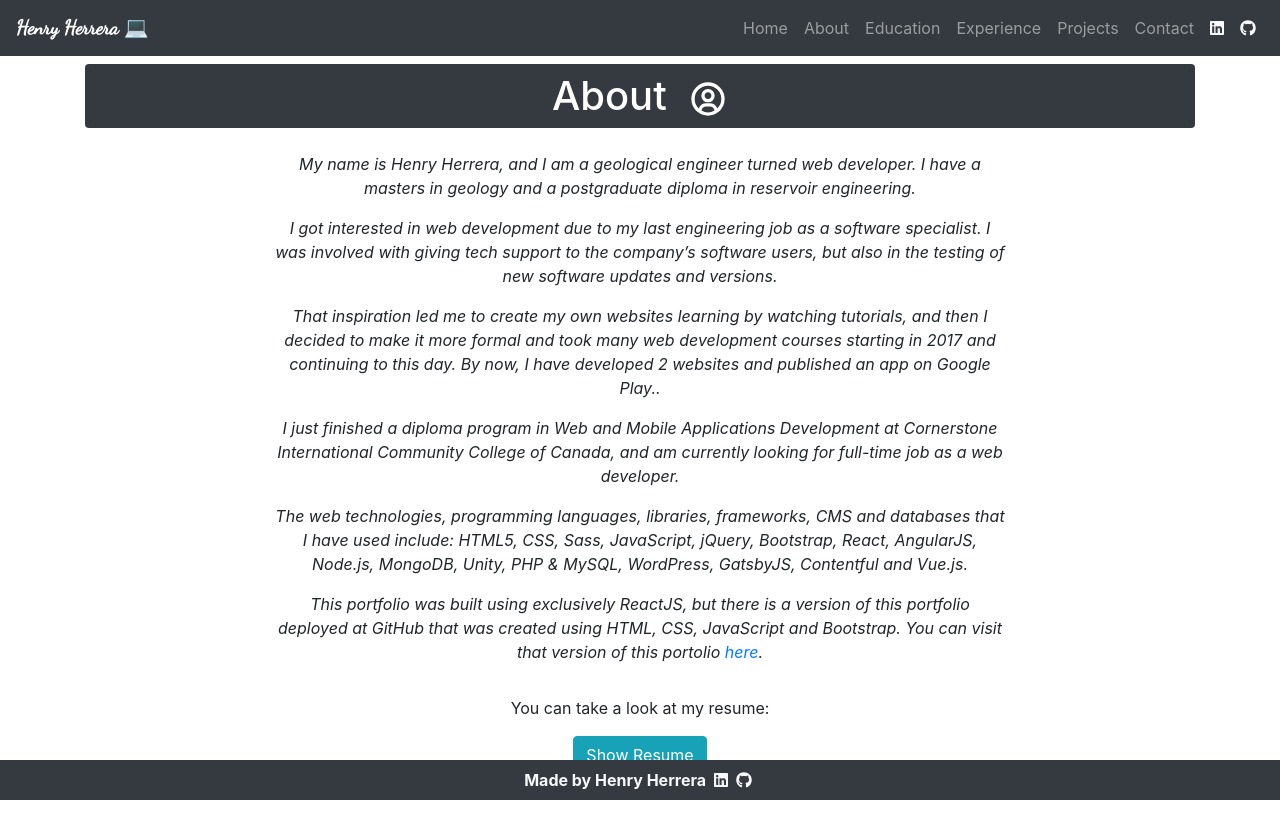
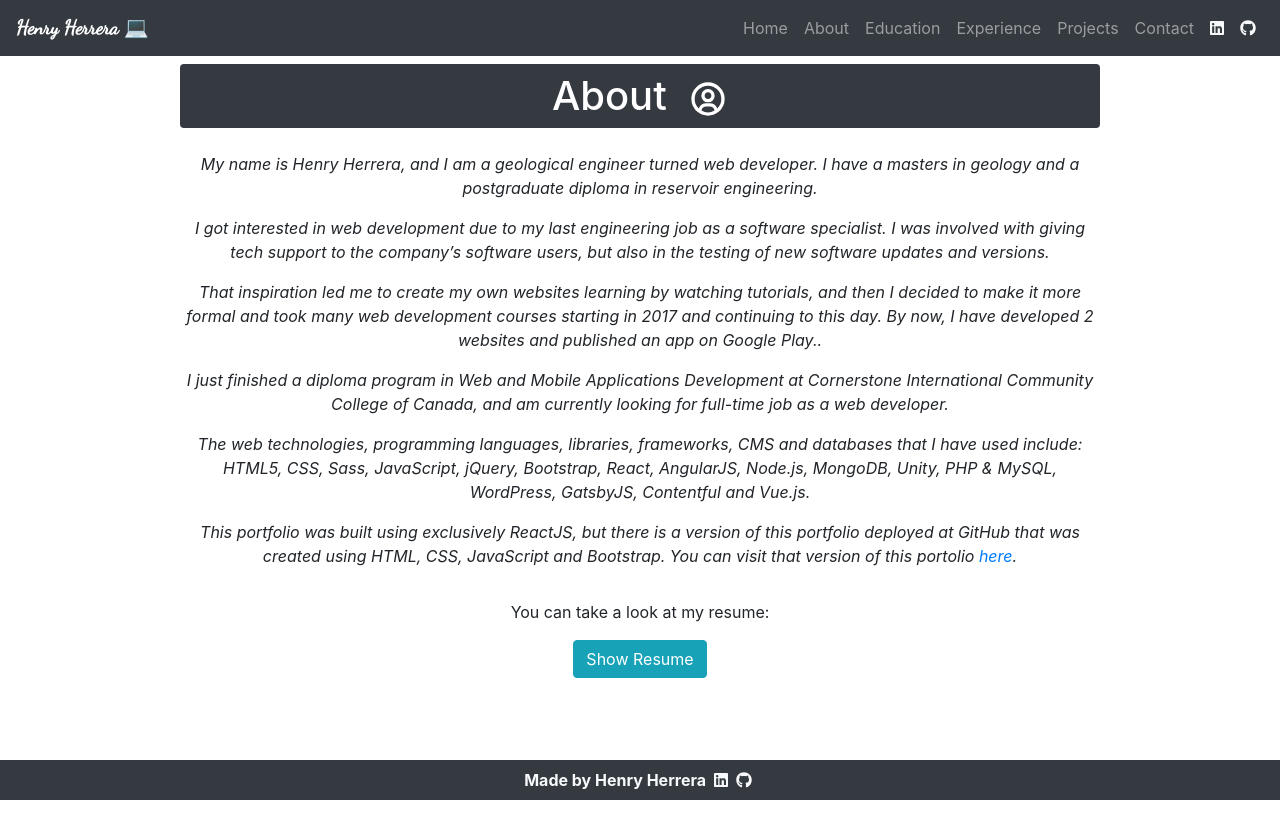
Before and after one commit to hjhm2018/my-portfolio, a React (Create React App) app: page /about in a window 1280 px wide. Shown: the top 838 px of the page. Built offline with nearby package versions, Linux system fonts and the light colour scheme; a web font is replaced by a local one.

Commit message:
changed some containers width

```diff
--- a/src/components/About.js
+++ b/src/components/About.js
@@ -21,14 +21,15 @@ function About() {
         <meta name="description" content="About Page" />
       </Helmet>
       <div className="row">
-        <div className="col-lg-12">
-          <h1 className="text-center mt-2 bg-dark p-2 rounded text-white">
+        <div className="col-12 col-md-10 mx-auto">
+          <h1 className="text-center mt-2 bg-dark p-2 rounded text-white ">
             About &nbsp;
             <BiUserCircle />
           </h1>
         </div>
-        <div className="col-lg-2"></div>
-        <div className="col-lg-8 text-center font-italic mt-3 mb-3">
+      </div>
+      <div class="row">
+        <div className="col-12 col-md-10 text-center font-italic mt-3 mb-3 mx-auto">
           <p>
             My name is Henry Herrera, and I am a geological engineer turned web
             developer. I have a masters in geology and a postgraduate diploma in
@@ -74,6 +75,7 @@ function About() {
             .
           </p>
         </div>
+      </div>
       <div className="col-lg-2"></div>
       <div className="col-lg-12 text-center mb-2">
         <p>You can take a look at my resume:</p>
@@ -101,7 +103,7 @@ function About() {
           ></iframe>
         </div>
       )}
-      </div>
+
       <div className="pb-5 mt-5 mb-5 invisible">
         This is an invisible container
       </div>
--- a/src/components/Contact.js
+++ b/src/components/Contact.js
@@ -28,9 +28,11 @@ function Contact() {
         <ContactForm hide={buttonHide} className="m-5" />
       ) : (
         <div>
-          <h1 className="text-center mt-2 bg-dark p-2 rounded text-white">
-            Contact <RiContactsBookLine />
-          </h1>
+          <div className="col-12 col-md-10 mx-auto">
+            <h1 className="text-center mt-2 bg-dark p-2 rounded text-white">
+              Contact <RiContactsBookLine />
+            </h1>
+          </div>
           <div className="d-flex justify-content-center mt-2 mb-4">
             <Card className="text-center" style={{ width: "18rem" }}>
               <Card.Img variant="top" src={image} />
--- a/src/components/Home.js
+++ b/src/components/Home.js
@@ -13,13 +13,13 @@ import "../App.css";
 
 function Home() {
   return (
-    <div className="col-md-8 mx-auto mt-3 mb-5">
+    <div className="col-md-8 mx-auto mt-2 mb-5">
       <Helmet>
         <meta charSet="utf-8" />
         <title>Home</title>
         <meta name="description" content="Home Page" />
       </Helmet>
-      <h1 className="text-center bg-dark text-light rounded mt-2 homeTitle py-2">
+      <h1 className="text-center bg-dark text-light rounded mt-1 homeTitle py-2">
         Henry Herrera - Web Developer &nbsp; <GoDeviceDesktop />
       </h1>
       <Card>
--- a/src/components/Projects.js
+++ b/src/components/Projects.js
@@ -208,9 +208,12 @@ const Projects = () => {
         <title>Projects</title>
         <meta name="description" content="Projects Page" />
       </Helmet>
-      <h1 className="text-center bg-dark p-2 rounded text-white">
-        Projects <AiOutlineFolderOpen />{" "}
-      </h1>
+
+      <div className="col-12 col-md-8 mx-auto">
+        <h1 className="text-center bg-dark p-2 rounded text-white">
+          Projects <AiOutlineFolderOpen />{" "}
+        </h1>
+      </div>
       <CardGroup className="mb-5 d-flex justify-content-around">
         <div className="row justify-content-center">
           {cards &&
```
Lines whose indentation alone changed are shown as unchanged.
